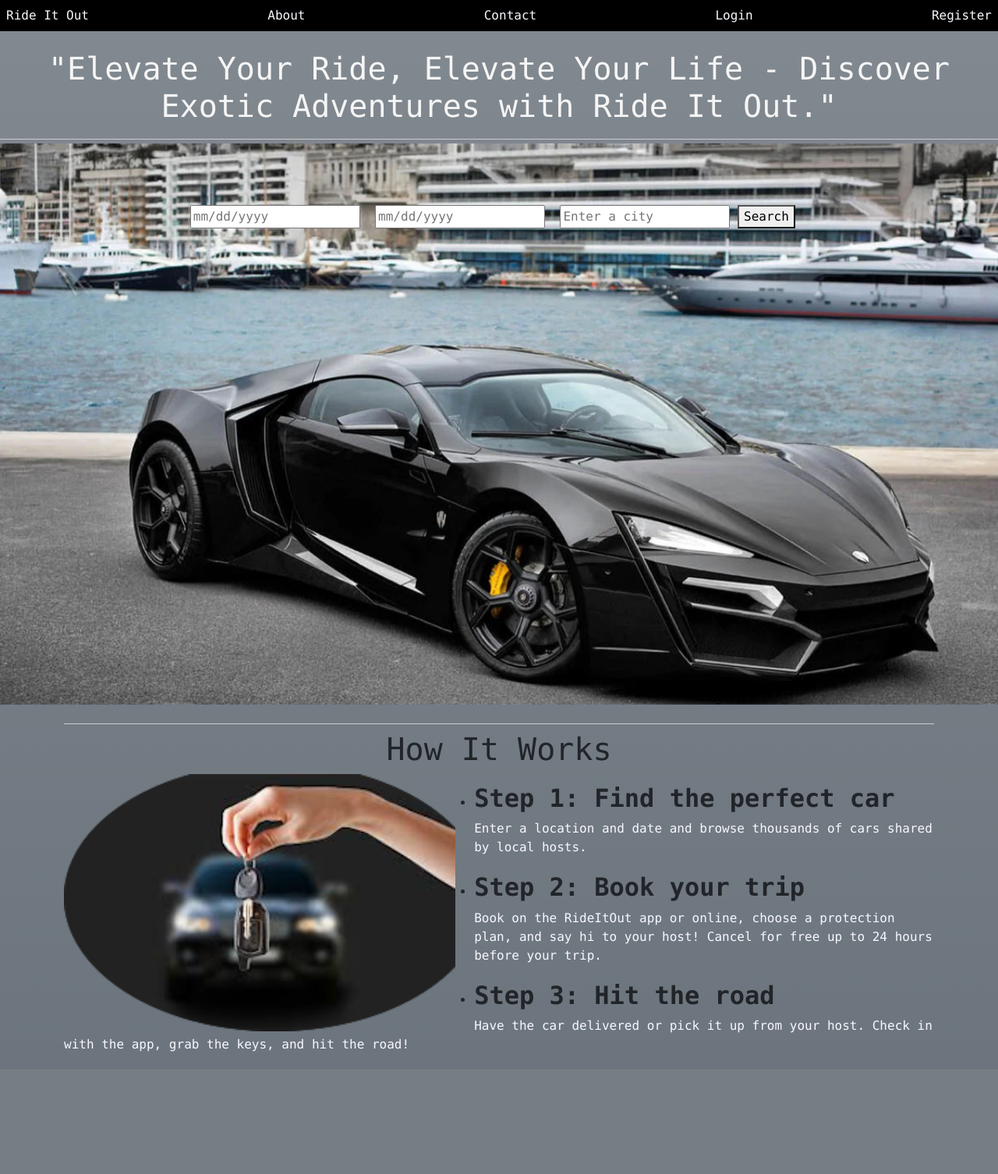
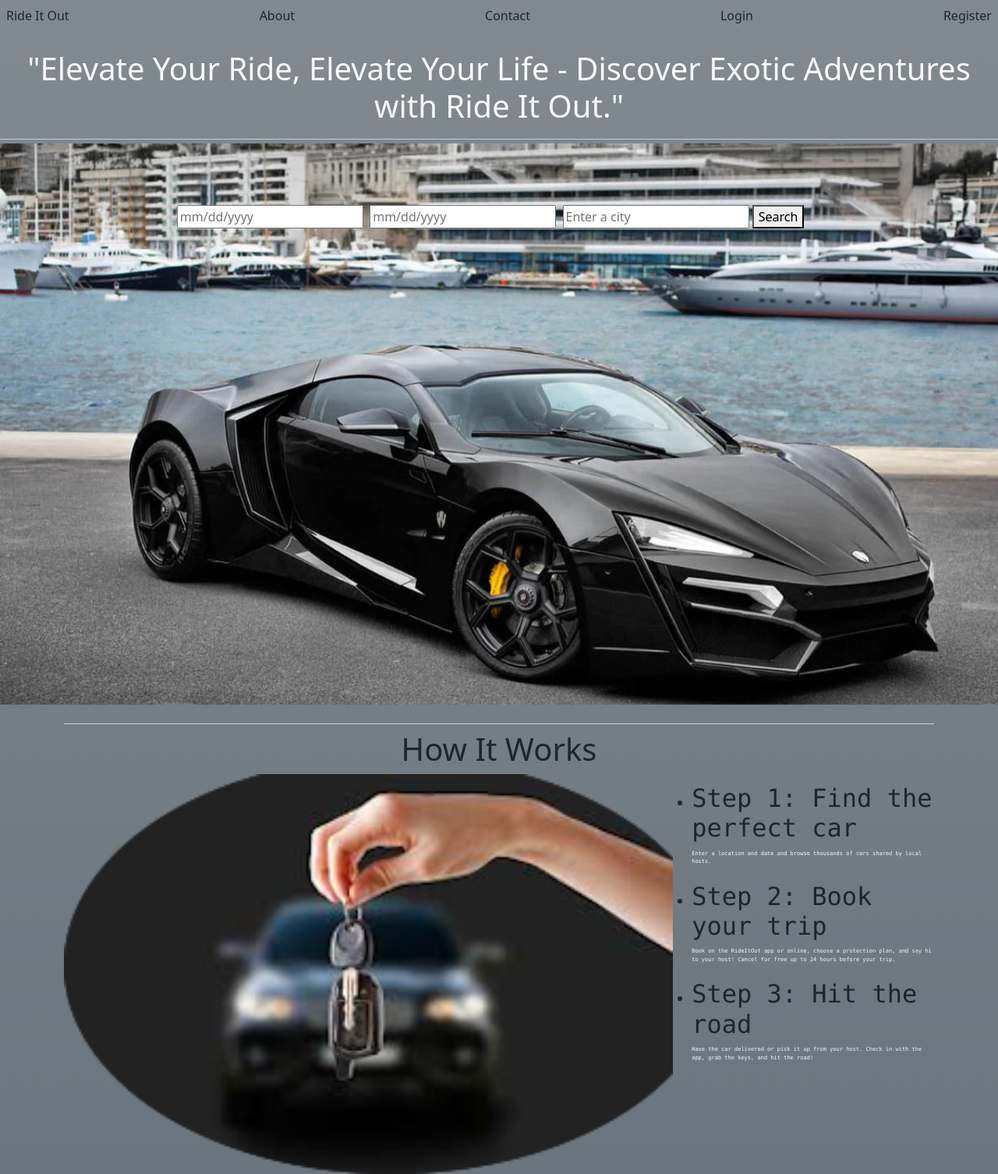
Before and after one commit to Codeup-Capstone-BlingShare/RideItOut, a Spring Boot app: page / in a window 1280 px wide. Shown: the whole page at 78% size. Before the commit the page ends 1349 px from the top, so only its background shows below. Run offline with Spring Boot 4, Linux system fonts and the light colour scheme; some of the project's set-up classes (security, data sources, template engines, error pages and the like) are left out, and stand-ins take their place; some libraries are stand-ins or nearby versions.

Commit message:
home.html

```diff
--- a/src/main/resources/static/css/style.css
+++ b/src/main/resources/static/css/style.css
@@ -58,7 +58,7 @@
 }
 
 .container img {
-        width:45%;
+        width:70%;
         float: left;
         margin-right: 1.5em;
     }
@@ -66,7 +66,7 @@
 .right-container li.step p {
     /*font-optical-sizing: auto;*/
     font-family: "Lucida Console", "Courier New", monospace;
-    /*font-size: 7px;*/
+    font-size: 7px;
     color: ghostwhite;
     font-weight: initial;
 
@@ -78,7 +78,7 @@
 /* Make <h2> elements bold and use a different font */
 
 .right-content li.step h2 {
-    font-weight: bolder;
+    /*font-weight: bolder;*/
     font-family: "Lucida Console", "Courier New", monospace;
     /*font-size: 7px;*/
     /*text-align: right;*/
@@ -93,11 +93,11 @@
     font-family: "Lucida Console", "Courier New", monospace;
 }
 .question {
-    background-color:whitesmoke;
+    background-color: whitesmoke;
     padding: 10px;
     cursor: pointer;
     font-family: "Lucida Console", "Courier New", monospace;
-}
+
     .answer {
         display: none;
         background-color: whitesmoke;
@@ -107,7 +107,7 @@
 
 
     .title {
-        color:ghostwhite;
+        color: ghostwhite;
         font-weight: lighter;
         font-size: large;
     }
@@ -124,7 +124,7 @@
     }
 
     .nav-item {
-        color:black;
+        color: black;
     }
 
     .header {
@@ -144,16 +144,19 @@
     /*    height: 100px;*/
     /*}*/
 
-.nav-item{
+    .nav-item {
         color: ghostwhite;
     }
 
     .footer {
         margin-top: auto;
     }
+
     .big-img {
         width: 100vw;
     }
- .img-fluid{
+
+    .img-fluid {
         max-width: 10%;
     }
+}
--- a/src/main/resources/templates/home.html
+++ b/src/main/resources/templates/home.html
@@ -37,10 +37,8 @@
 			<div class="carousel-item active">
 				<img class="img-responsive" src="/img/Boats.jpg" alt="First slide">
 			</div>
-<!-- 			<div class="carousel-item"> -->
-<!-- 				<img class="img-responsive" src="/img/Travel-trip.jpeg" alt="Second slide"> -->
-<!-- 			</div> -->
-	</di>
+		</di>
+
 </div>
 <br>
 	<div class="container">
```
Also changed, not shown: src/main/resources/static/img/RideItOut.png (added). Lines whose indentation alone changed are shown as unchanged.
